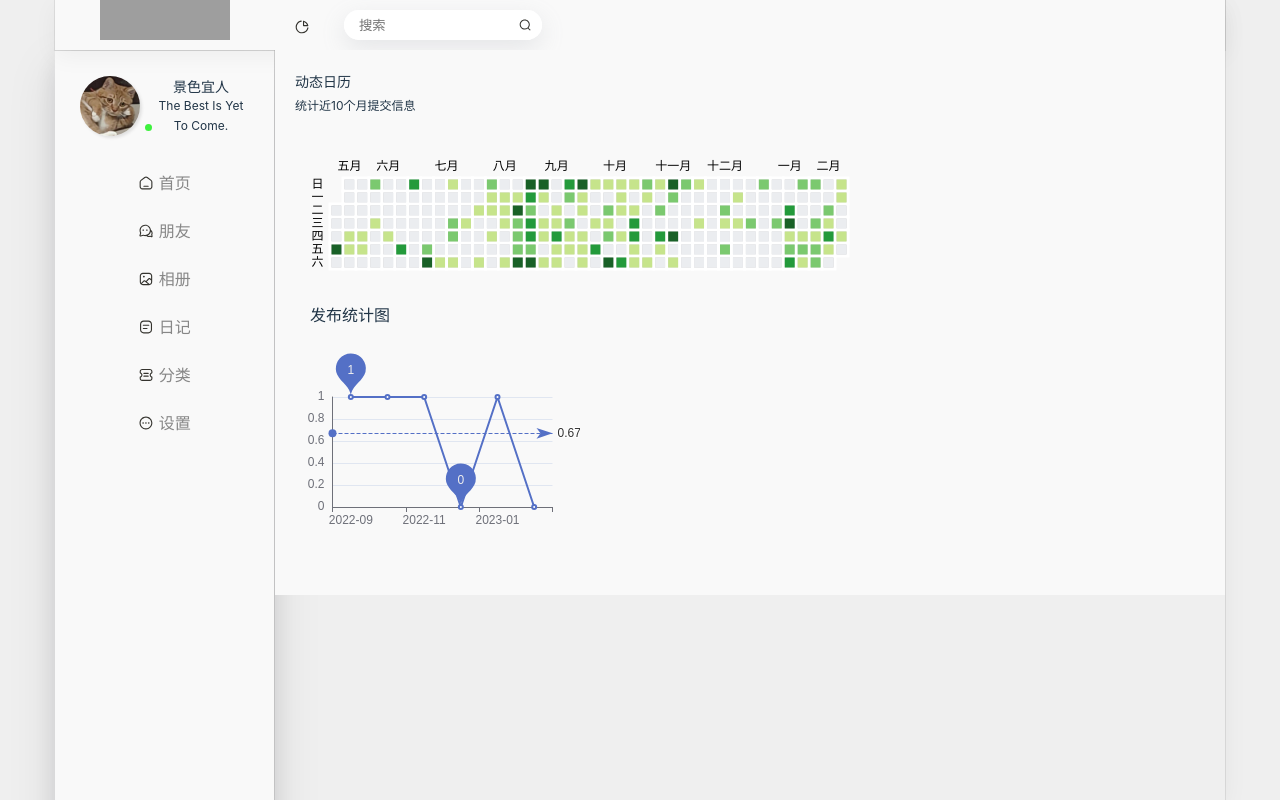
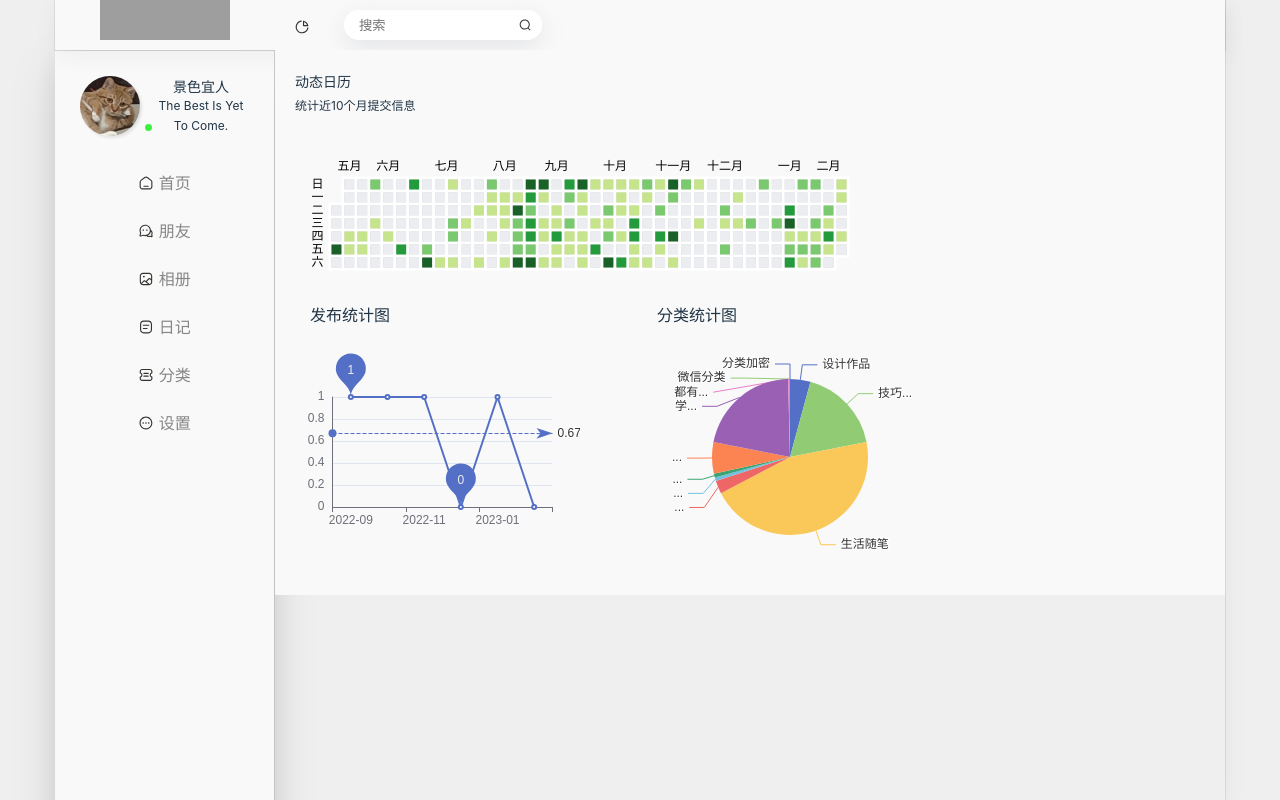
Before and after one commit to Aokieoog/myBlog-vue-vite, a Vue app: page /searchBox in a window 1280 px wide. Both pictures are taken after a click on the element 302 px from the left and 25 px from the top of the page. Built offline with nearby package versions, Linux system fonts and the light colour scheme; grey boxes are pictures that could not be loaded.

Commit message:
饼状图

```diff
--- a/src/components/header/header.vue
+++ b/src/components/header/header.vue
@@ -3,6 +3,7 @@ import SearchBox from '../searchBox/searchBox.vue'
 import GetHeatMap from '@/components/echarts/getHeatMap.vue'
 import LineChart from '@/components/echarts/lineChart.vue'
 import { ref } from 'vue'
+import PieLike from '@/components/echarts/pieLike.vue'
 
 let show = ref(false)
 
@@ -25,9 +26,15 @@ function showeach() {
         <p style="margin: 0 0 0 5px;font-size: 12px;text-align: left">统计近10个月提交信息</p>
         <GetHeatMap class="getheatmap"></GetHeatMap>
       </div>
-      <div style="width:317px;height:290px;padding: 0 15px">
-        <p style="margin: 5px 0 10px 5px;text-align: left">发布统计图</p>
-        <LineChart class="linechart"></LineChart>
+      <div style="display:flex;">
+        <div style="width:317px;height:290px;padding: 0 15px;">
+          <p style="margin: 5px 0 10px 5px;text-align: left">发布统计图</p>
+          <LineChart class="linechart"></LineChart>
+        </div>
+        <div style="width: 317px;height: 290px;padding: 0 15px">
+          <p style="margin: 5px 0 10px 5px;text-align: left">分类统计图</p>
+          <PieLike></PieLike>
+        </div>
       </div>
     </div>
     <div class="searchBox">
```
